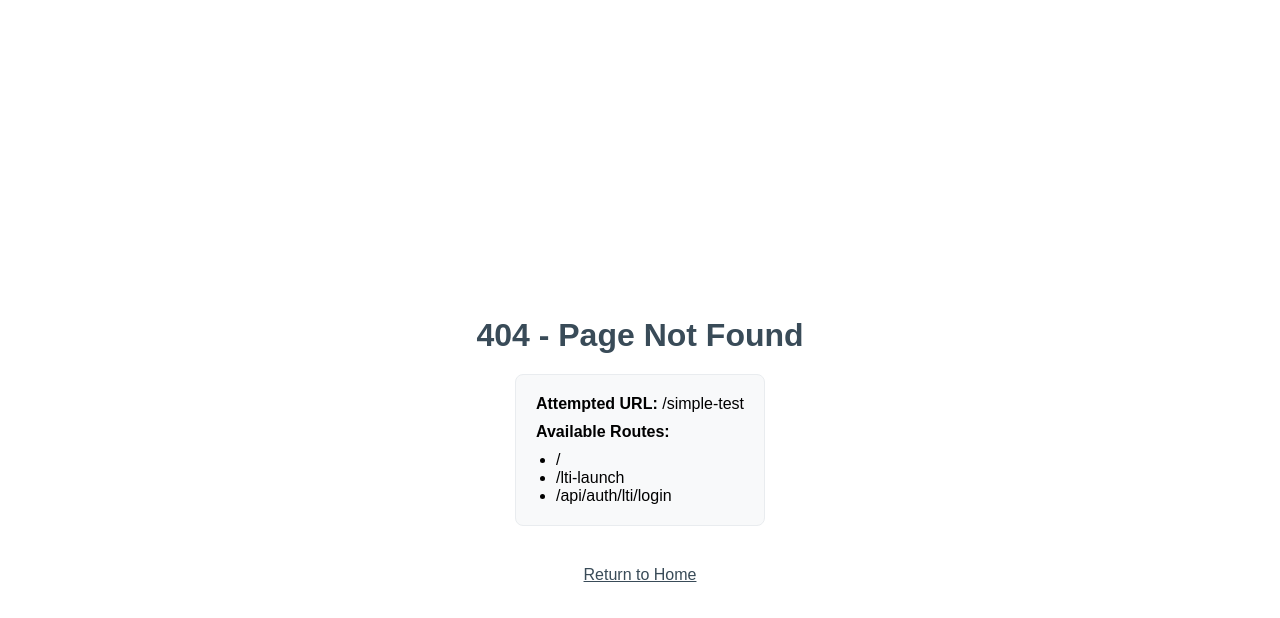
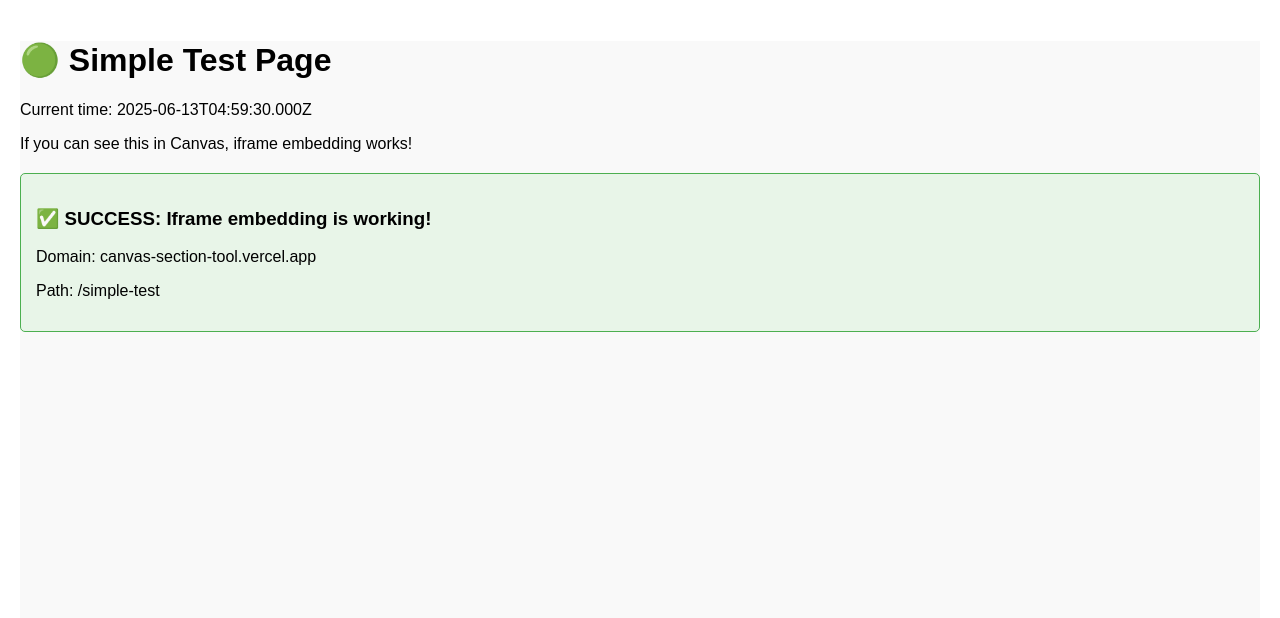
Before and after one commit to anbinumer/canvas-section-tool, a Next.js app: page /simple-test in a window 1280 px wide. Before the commit this address had no page. Shown: the top 618 px of the page. Built offline with nearby package versions, Linux system fonts and the light colour scheme.

Commit message:
Add simple test page for Canvas iframe testing

```diff
--- /dev/null
+++ b/src/app/simple-test/page.tsx
@@ -0,0 +1,25 @@
+export default function SimpleTest() {
+  return (
+    <html>
+      <head>
+        <title>Simple Test</title>
+      </head>
+      <body style={{ margin: 0, padding: '20px', fontFamily: 'Arial, sans-serif' }}>
+        <h1>🟢 Simple Test Page</h1>
+        <p>Current time: {new Date().toISOString()}</p>
+        <p>If you can see this in Canvas, iframe embedding works!</p>
+        <div style={{
+          backgroundColor: '#e8f5e8',
+          padding: '15px',
+          border: '1px solid #4caf50',
+          borderRadius: '5px',
+          marginTop: '20px'
+        }}>
+          <h3>✅ SUCCESS: Iframe embedding is working!</h3>
+          <p>Domain: canvas-section-tool.vercel.app</p>
+          <p>Path: /simple-test</p>
+        </div>
+      </body>
+    </html>
+  );
+}
```
